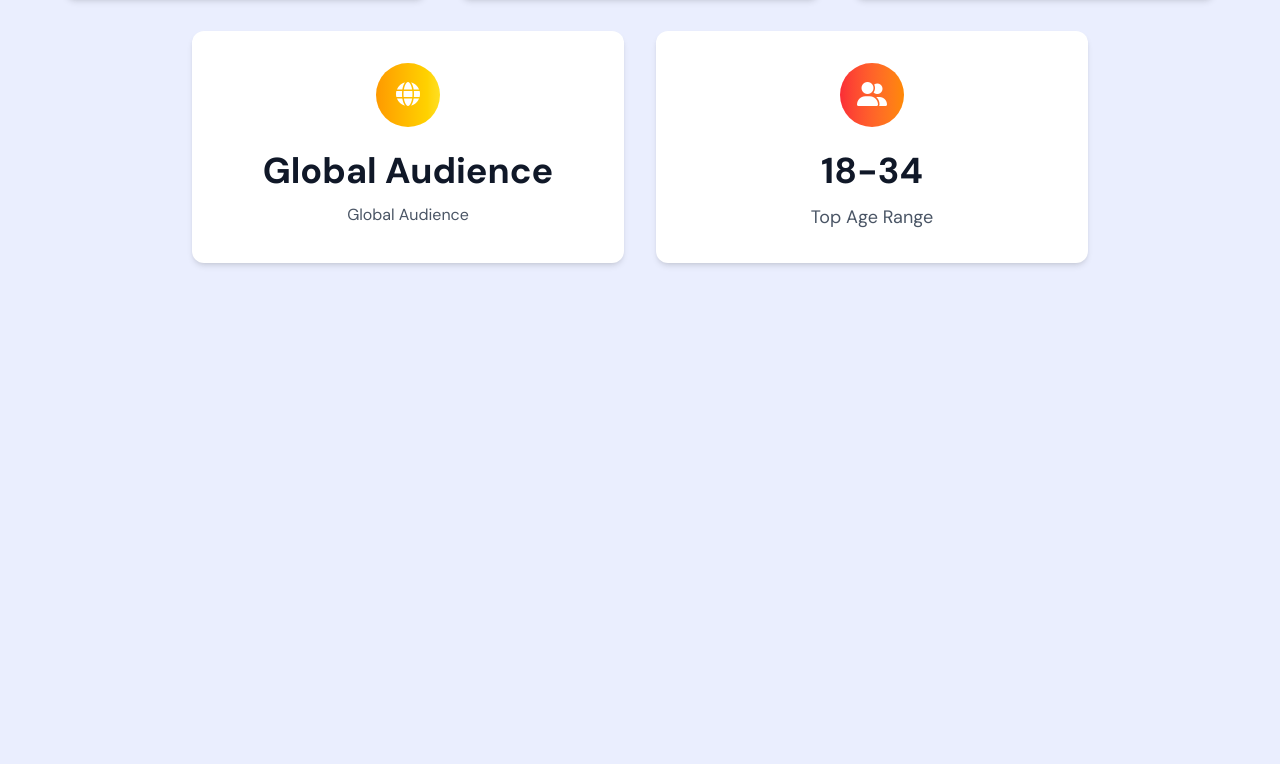
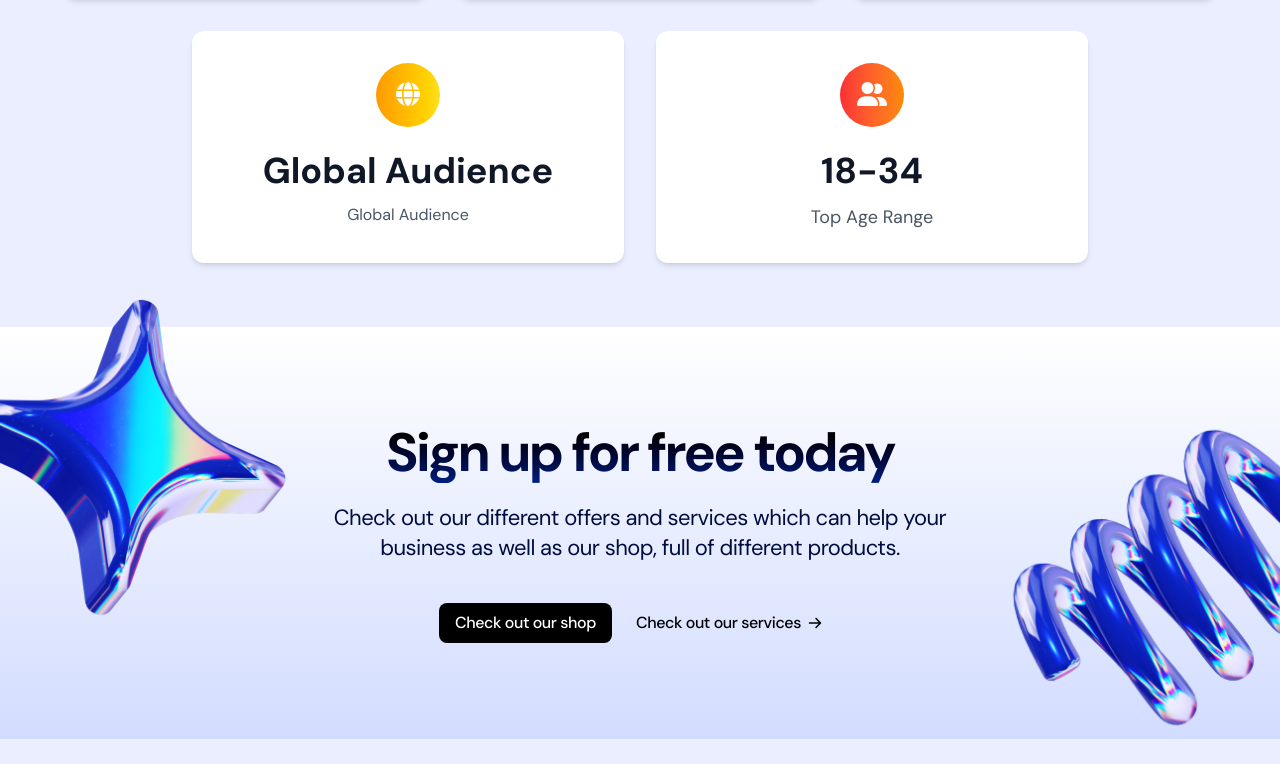
Before and after one commit to nadimmetwalli/theftblcrew-e-website, a Next.js app: page / in a window 1280 px wide. Shown: the part 3597-4361 px from the top of the page. Before the commit the page ends 3924 px from the top, so only its background shows below. Built offline with nearby package versions, Linux system fonts and the light colour scheme.

Commit message:
Call to action section finished

```diff
--- a/src/app/page.tsx
+++ b/src/app/page.tsx
@@ -4,6 +4,7 @@ import { LogoTicker } from '@/sections/LogoTicker';
 import { ProductShowcase } from '@/sections/ProductShowcase';
 import { Pricing } from '@/sections/Pricing';
 import { Statistics } from '@/sections/Statistics';
+import { CallToAction } from '@/sections/CallToAction';
 
 export default function Home() {
   return (
@@ -14,6 +15,7 @@ export default function Home() {
     <ProductShowcase />
     <Pricing />
     <Statistics />
+    <CallToAction />
     </>
   );
 }
--- /dev/null
+++ b/src/sections/CallToAction.tsx
@@ -0,0 +1,42 @@
+import ArrowIcon from '@/assets/arrow-right.svg';
+import Image from "next/image";
+import starImage from '@/assets/star.png';
+import springImage from '@/assets/spring.png';
+
+export const CallToAction = () => {
+    return(
+        <section className="bg-gradient-to-b from-white to-[#D2DCFF] py-24 overflow-x-clip">
+            <div className="container">
+                <div className='section-heading relative'>
+                    <h2 className="section-title">Sign up for free today</h2>
+                    <p className="section-description mt-5">Check out our different offers and services which can
+                        help your business as well as our shop, full of different products.
+                    </p>
+                    <Image
+                    src={starImage}
+                    className='absolute -left-[380px] -top-[137px]'
+                    alt='Star Image'
+                    width={360}/>
+
+                    <Image
+                    src={springImage}
+                    alt='Spring Image'
+                    width={360}
+                    className='absolute -right-[380px] -top-[19px]'
+                    />
+                </div>
+                <div className="flex gap-2 mt-10 justify-center">
+                    <button className="btn btn-primary">Check out our shop</button>
+                    <button className="btn btn-text gap-1">
+                        <span>Check out our services</span>
+                        <Image
+                        src={ArrowIcon}
+                        className="h-5 w-5"
+                        alt='Arrow icon'
+                        />
+                    </button>
+                </div>
+            </div>
+        </section>
+    )
+}
```
